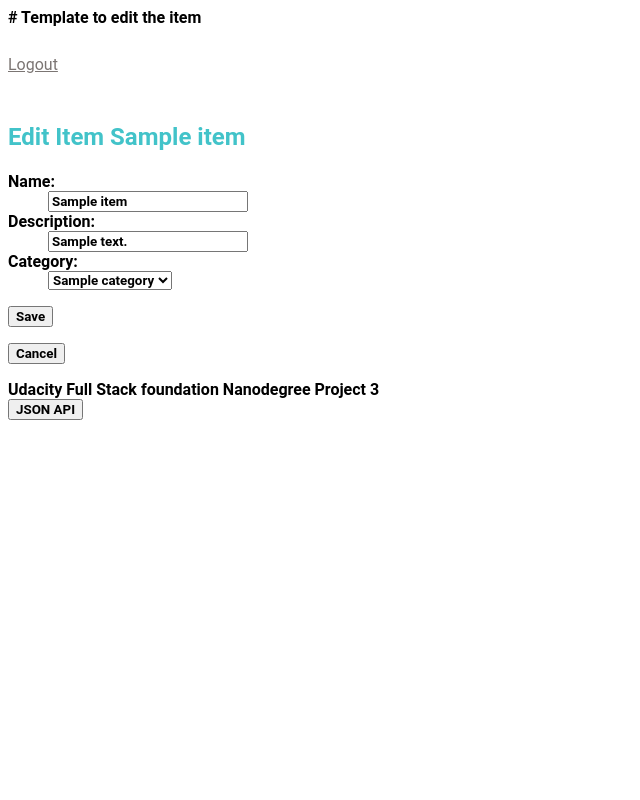
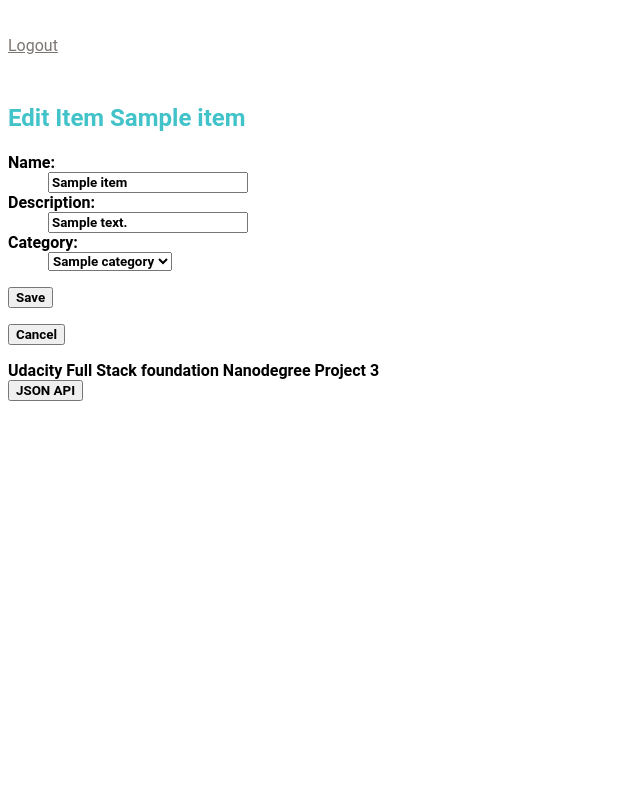
Before and after one commit to mahavasu/Item-Catalog, a Flask app: page /item/1/edit/ in a window 1280 px wide. Shown: the whole page, without its empty margins (0-640 px from the left). Run offline with Flask 2, Linux system fonts and the light colour scheme; the visitor is signed in with stand-in values (Sample User, id 1); tables that the repository leaves empty hold one stand-in row (values such as "Sample post").

Commit message:
Update edititem.html

```diff
--- a/templates/edititem.html
+++ b/templates/edititem.html
@@ -1,5 +1,3 @@
-# Template to edit the item
-
 {% include 'header.html' %}
 	<div class="item">
 		<form action="#" method='post'>
```
